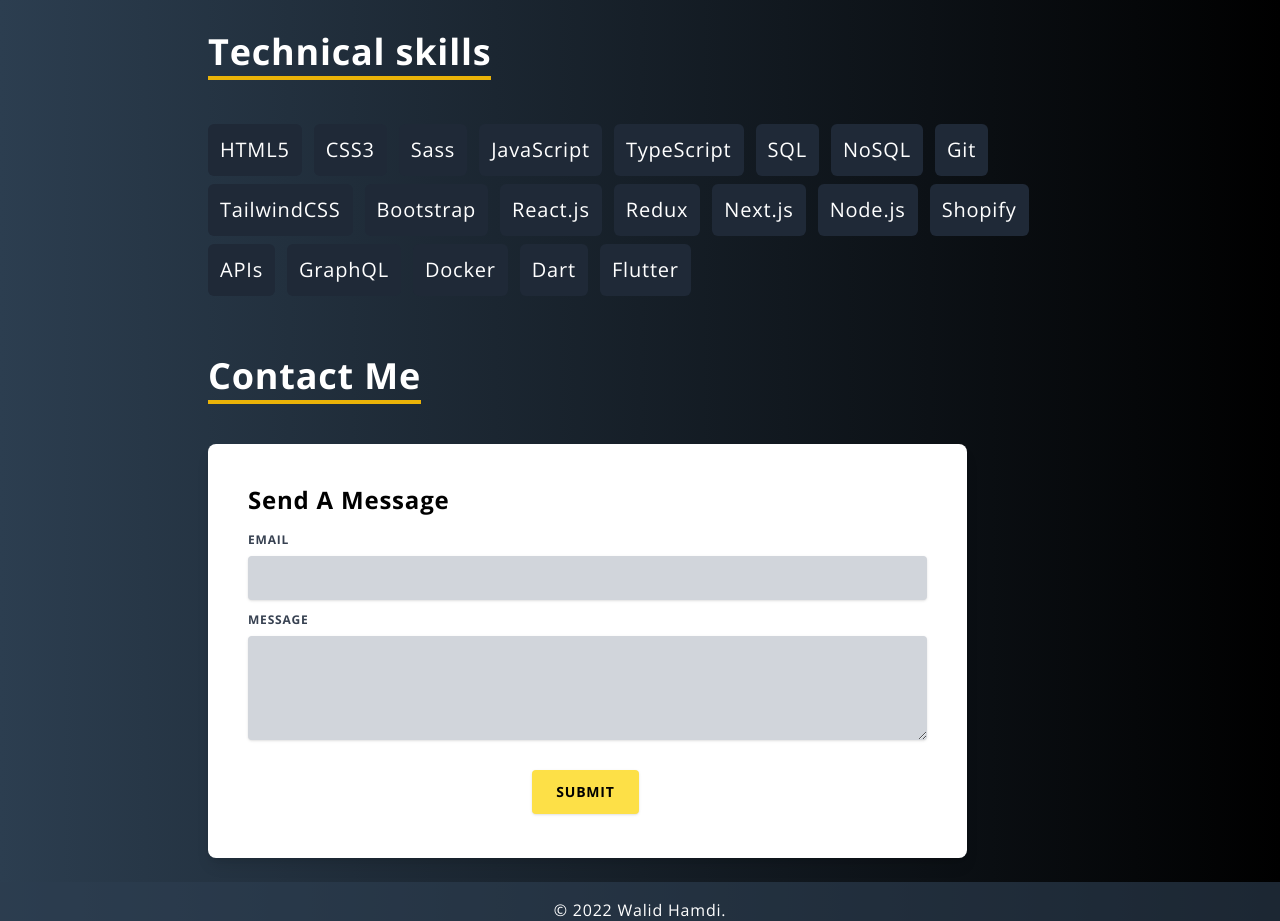
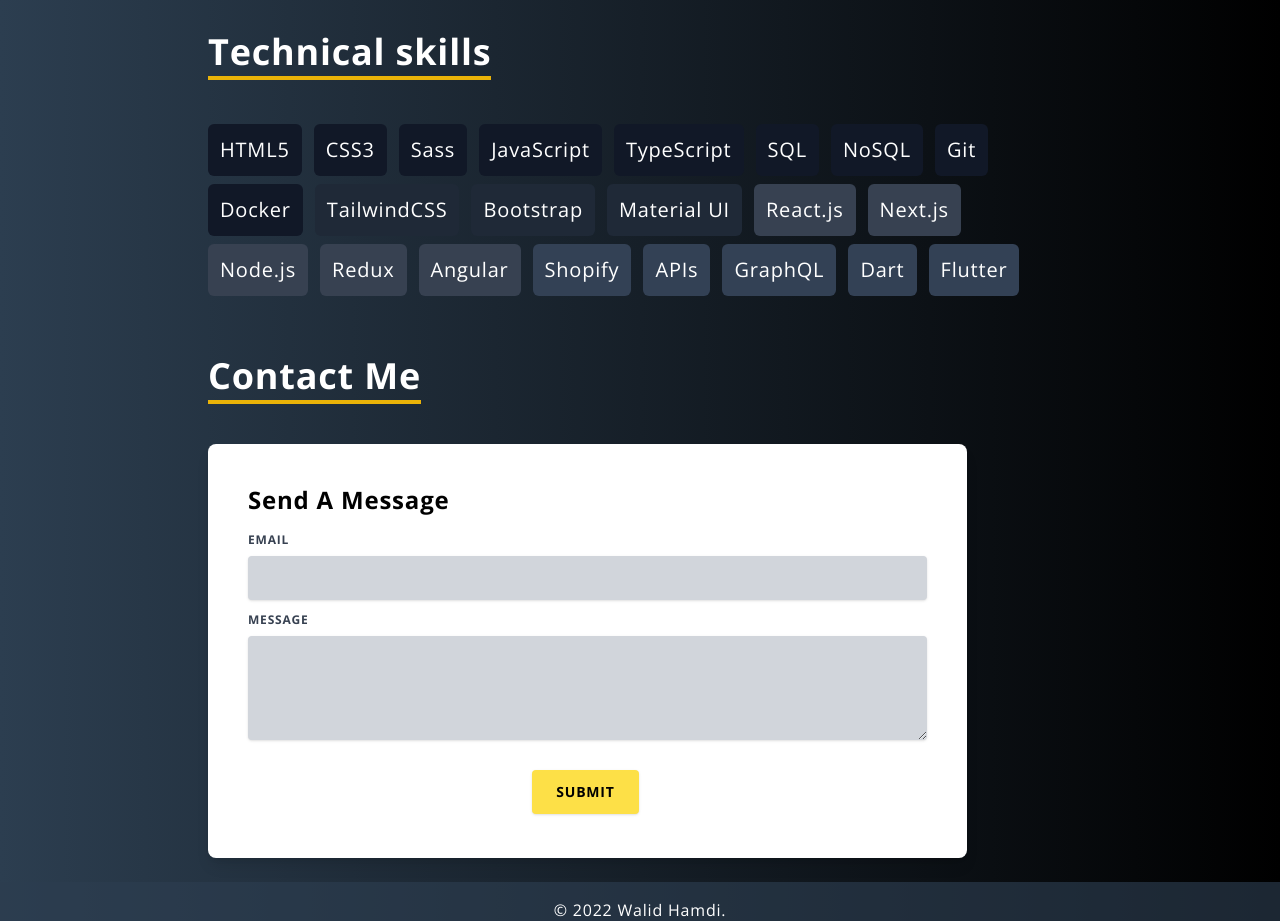
Before and after one commit to Walidhamdidev/Next.js_portfolio, a Next.js app: page / in a window 1280 px wide. Shown: the part 1320-2241 px from the top of the page. Built offline with nearby package versions, Linux system fonts and the light colour scheme.

Commit message:
update skill section and add skills

```diff
--- a/components/Skill.js
+++ b/components/Skill.js
@@ -1,7 +1,7 @@
 import { motion } from "framer-motion";
 import React from "react";
 
-export default function Skill({ skill }) {
+export default function Skill({ skill, skillType }) {
   return (
     <motion.li
       initial="hidden"
@@ -29,7 +29,15 @@ export default function Skill({ skill }) {
         },
       }}
       //  cursor-pointer
-      className=" bg-gray-800 text-xl w-fit rounded-md p-3 my-1 mr-3 inline-block transition-colors hover:bg-white hover:text-black"
+      className={`${
+        skillType === "foundation"
+          ? "bg-gray-900"
+          : skillType === "cssFramework"
+          ? "bg-gray-800"
+          : skillType === "jsFramework"
+          ? "bg-gray-700"
+          : "bg-slate-700"
+      }  text-xl w-fit rounded-md p-3 my-1 mr-3 inline-block transition-colors hover:bg-white hover:text-black`}
     >
       {skill}
     </motion.li>
--- a/components/Skills.js
+++ b/components/Skills.js
@@ -2,24 +2,26 @@ import Skill from "../components/Skill";
 
 const Skills = () => {
   const items = [
-    { skill: "HTML5" },
-    { skill: "CSS3" },
-    { skill: "Sass" },
-    { skill: "JavaScript" },
-    { skill: "TypeScript" },
-    { skill: "SQL" },
-    { skill: "NoSQL" },
-    { skill: "Git" },
-    { skill: "TailwindCSS" },
-    { skill: "Bootstrap" },
-    { skill: "React.js" },
-    { skill: "Redux" },
-    { skill: "Next.js" },
-    { skill: "Node.js" },
+    { skill: "HTML5", type: "foundation" },
+    { skill: "CSS3", type: "foundation" },
+    { skill: "Sass", type: "foundation" },
+    { skill: "JavaScript", type: "foundation" },
+    { skill: "TypeScript", type: "foundation" },
+    { skill: "SQL", type: "foundation" },
+    { skill: "NoSQL", type: "foundation" },
+    { skill: "Git", type: "foundation" },
+    { skill: "Docker", type: "foundation" },
+    { skill: "TailwindCSS", type: "cssFramework" },
+    { skill: "Bootstrap", type: "cssFramework" },
+    { skill: "Material UI", type: "cssFramework" },
+    { skill: "React.js", type: "jsFramework" },
+    { skill: "Next.js", type: "jsFramework" },
+    { skill: "Node.js", type: "jsFramework" },
+    { skill: "Redux", type: "jsFramework" },
+    { skill: "Angular", type: "jsFramework" },
     { skill: "Shopify" },
     { skill: "APIs" },
     { skill: "GraphQL" },
-    { skill: "Docker" },
     { skill: "Dart" },
     { skill: "Flutter" },
   ];
@@ -32,7 +34,7 @@ const Skills = () => {
 
       <ul className="">
         {items.map((item, index) => (
-          <Skill key={index} skill={item.skill} />
+          <Skill key={index} skill={item.skill} skillType={item.type} />
         ))}
       </ul>
     </div>
```
